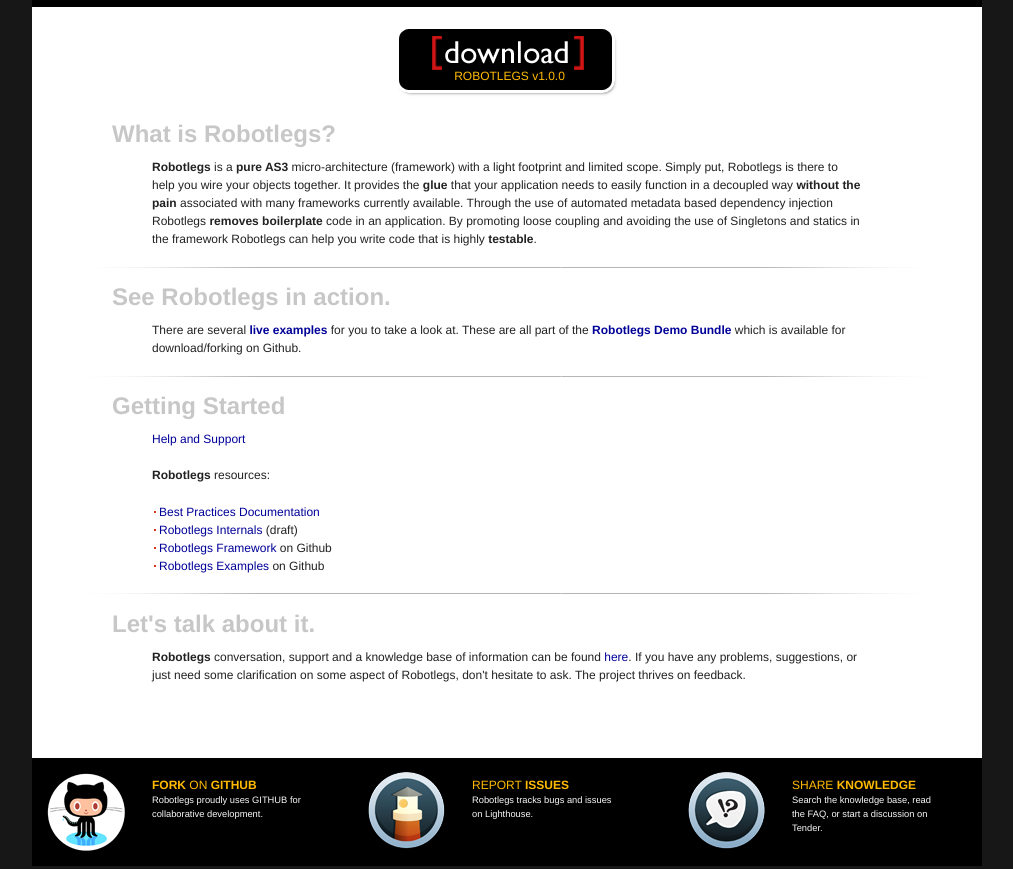
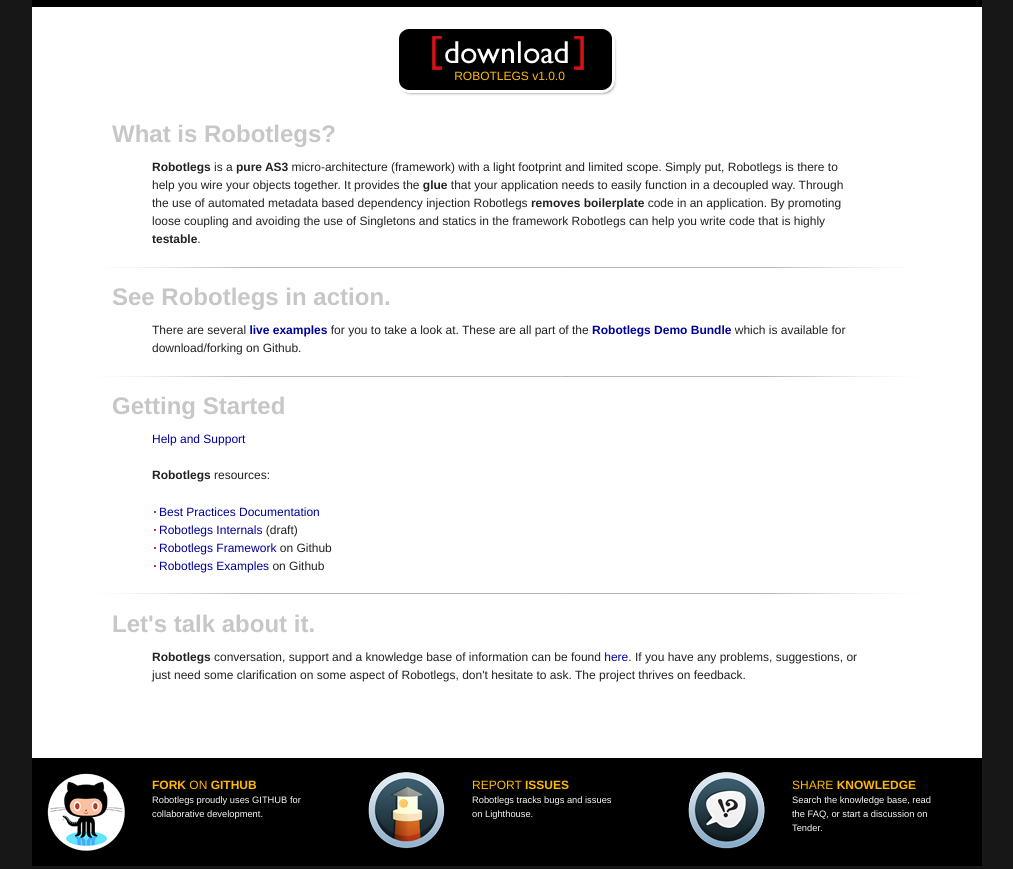
Before and after one commit to robotlegs/robotlegs.github.com, a Jekyll site: the page built from index.html, in a window 1280 px wide. Shown: the part 320-1189 px from the top of the page, without its empty margins (133-1146 px from the left). Built offline with Jekyll 4.4.1, drawn with Linux system fonts in a browser that asks for light colours; Markdown is read by kramdown in place of the engine named in the settings; a script that is not in the unit is left out.

Commit message:
Changed some wording on the homepage

```diff
--- a/index.html
+++ b/index.html
@@ -15,7 +15,7 @@
 			<h1 class="section">What is Robotlegs?</h1>
 		</div>
 		<div class="span-18 append-3 prepend-3 last">
-			<strong>Robotlegs</strong> is a <strong>pure AS3</strong> micro-architecture (framework) with a light footprint and limited scope. Simply put, Robotlegs is there to help you wire your objects together. It provides the <strong>glue</strong> that your application needs to easily function in a decoupled way <strong>without the pain</strong> associated with many frameworks currently available. Through the use of automated metadata based dependency injection Robotlegs <strong>removes boilerplate</strong> code in an application.  By promoting loose coupling and avoiding the use of Singletons and statics in the framework Robotlegs can help you write code that is highly <strong>testable</strong>.
+			<strong>Robotlegs</strong> is a <strong>pure AS3</strong> micro-architecture (framework) with a light footprint and limited scope. Simply put, Robotlegs is there to help you wire your objects together. It provides the <strong>glue</strong> that your application needs to easily function in a decoupled way. Through the use of automated metadata based dependency injection Robotlegs <strong>removes boilerplate</strong> code in an application.  By promoting loose coupling and avoiding the use of Singletons and statics in the framework Robotlegs can help you write code that is highly <strong>testable</strong>.
 		</div>
 			<hr class="space">
 		<hr />
```
